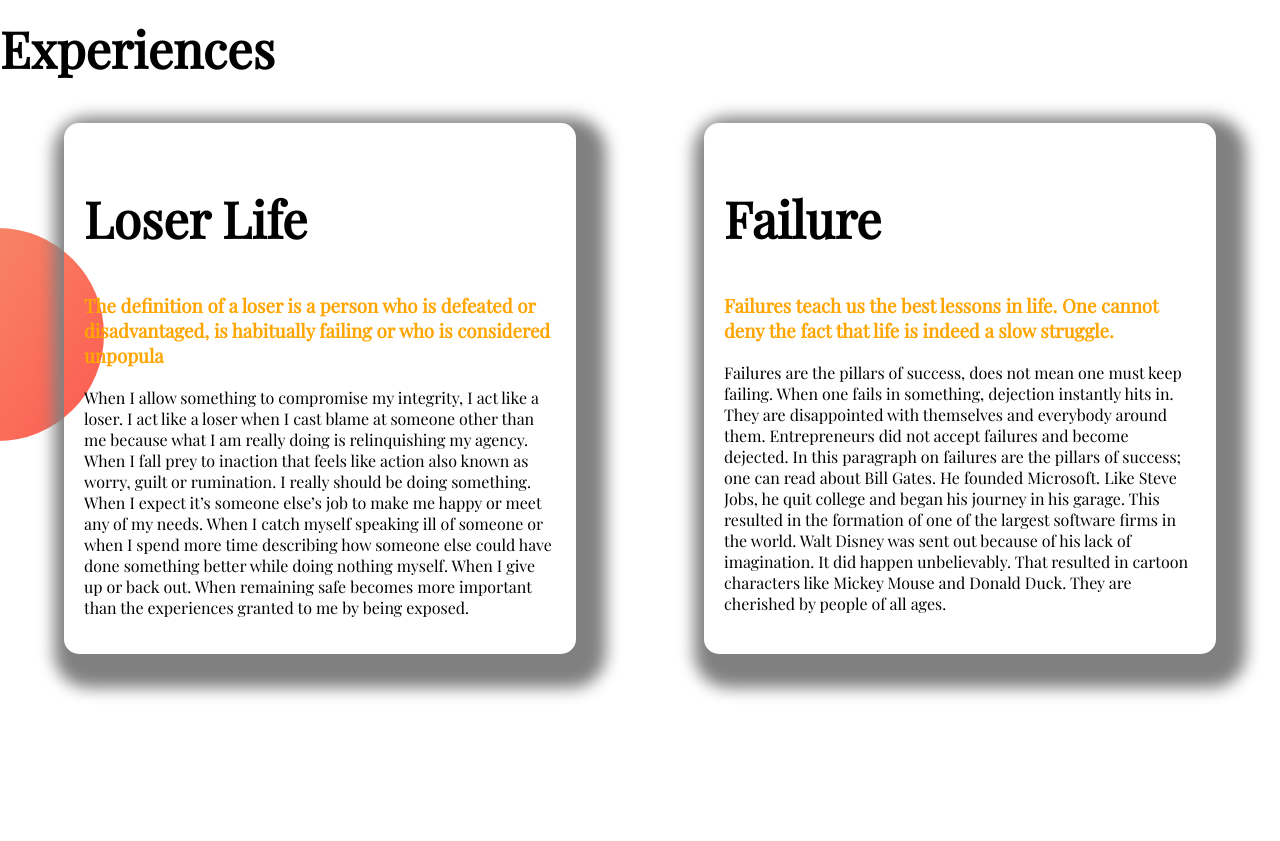
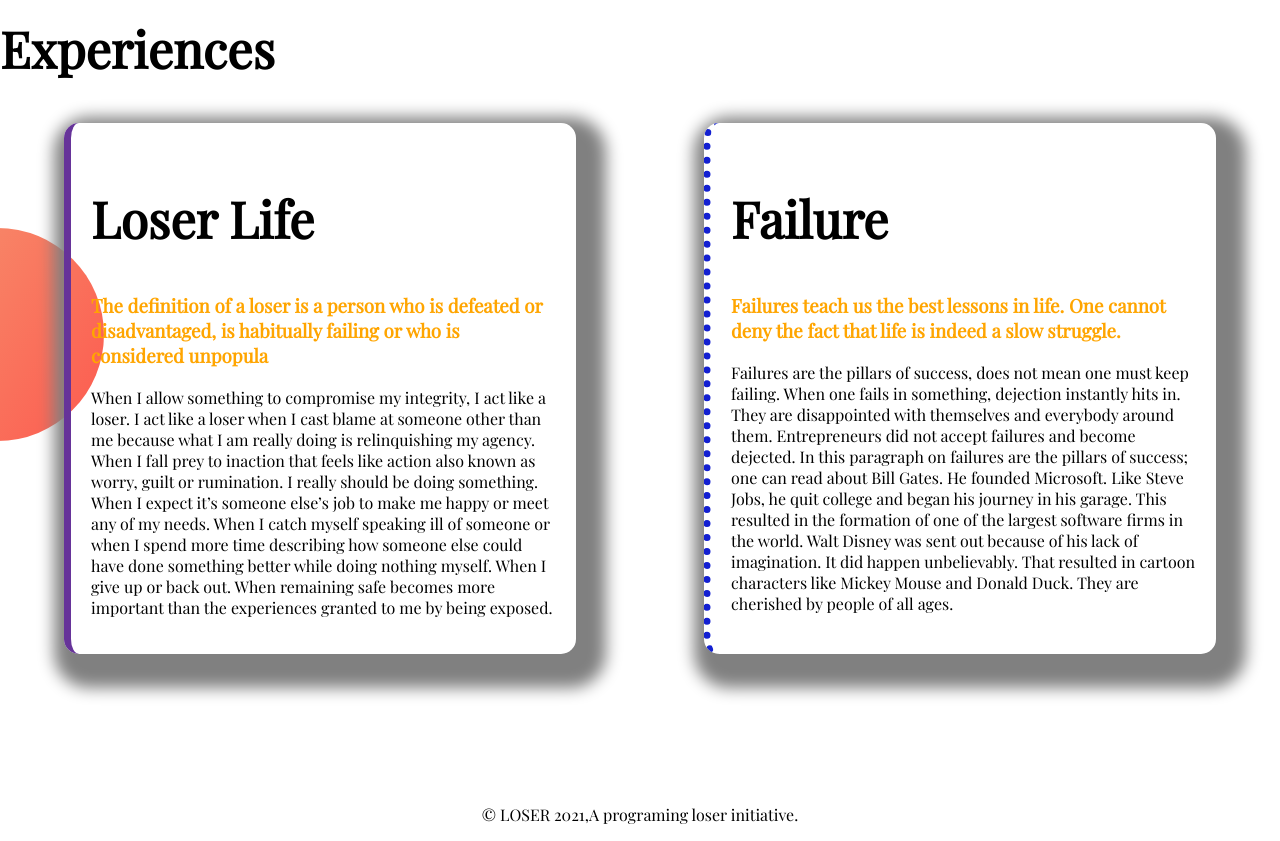
Before and after one commit to Shajibmia96/developer-loser, a plain HTML site: page index.html in a window 1280 px wide. Shown: the part 1060-1901 px from the top of the page. Before the commit the page ends 1864 px from the top, so only its background shows below. Drawn offline with nearby package versions, Linux system fonts and the light colour scheme.

Commit message:
loser commit

```diff
--- a/index.html
+++ b/index.html
@@ -45,7 +45,7 @@
  <section class="experience-area">
      <h1>Experiences</h1>
      <div class="flexible-container">
-        <div class="experiace-iteam">
+        <div id="web-developer" class="experiace-iteam">
             <h1>Loser Life</h1>
             <h3 class="colore-loser">The definition of a loser is a person who is defeated or disadvantaged, is habitually failing or who is considered unpopula </h3>
             <p>When I allow something to compromise my integrity, I act like a loser.
@@ -61,7 +61,7 @@
                 When I give up or back out. When remaining safe becomes more important than the experiences granted to me by being exposed.</p>
 
         </div>
-        <div class="experiace-iteam">
+        <div id="web-web" class="experiace-iteam">
             <h1>Failure</h1>
             <h3 class="colore-loser">Failures teach us the best lessons in life. One cannot deny the fact that life is indeed a slow struggle.</h3>
             <p>Failures are the pillars of success, does not mean one must keep failing. When one fails in something, dejection instantly hits in. They are disappointed with themselves and everybody around them.
@@ -72,5 +72,9 @@
         </div>
      </div>
  </section>
+
+<footer>
+    <p> © LOSER 2021,A programing loser initiative.</p>
+</footer>
 </body>
 </html>
--- a/style.css
+++ b/style.css
@@ -32,7 +32,7 @@ h1{
     background-image: url(showoff/top-banner.png);
     background-repeat: no-repeat;
 }
-
+git
 .failure{
     background-image: url(showoff/dream-bg.png);
     background-repeat: no-repeat;
@@ -51,3 +51,14 @@ h1{
     box-shadow: 10px 14px 16px 20px gray;
     border-radius: 15px;
 }
+#web-web{
+    border-left: 7px dotted rgb(19, 32, 209);
+   bor
+    border-image: 1;
+}#web-developer {
+    border-left: 7px solid rebeccapurple;
+    border: 1;
+}
+footer p{
+    text-align: center;
+}
```
